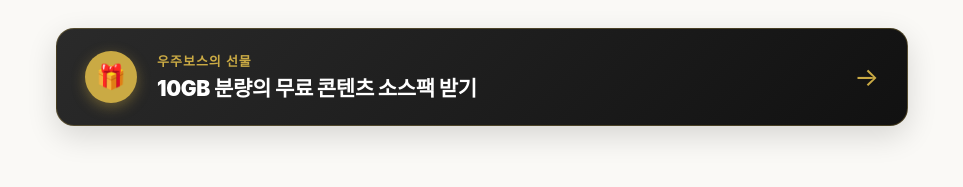
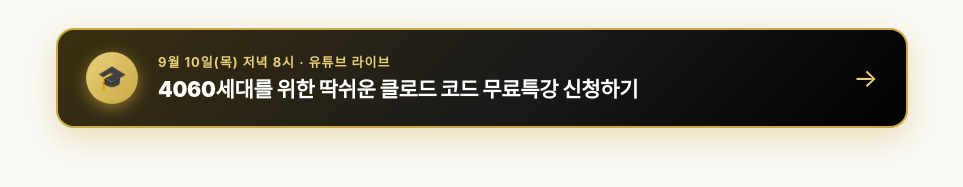
Before and after one commit to woojooboss/hooks200, a plain HTML site: page index.html in a window 1280 px wide. Shown: the top 187 px of the page, without its empty margins (158-1121 px from the left). Drawn offline with Linux system fonts and the light colour scheme; a web font is replaced by a local one.

Commit message:
임시: 소스팩 배너를 9/10 무료특강 배너로 교체 (특강 후 원복 예정)
Co-Authored-By: Claude Fable 5 <noreply@anthropic.com>

```diff
--- a/index.html
+++ b/index.html
@@ -159,11 +159,11 @@
 <body>
 
   <div class="banner-wrap">
-    <a class="cta-banner" href="https://blog.naver.com/woojooboss/223558177937" target="_blank" rel="noopener noreferrer">
-      <span class="badge">🎁</span>
+    <a class="cta-banner" href="https://supereasyai.vercel.app" target="_blank" rel="noopener noreferrer">
+      <span class="badge">🎓</span>
       <span class="txt">
-        <span class="eb">우주보스의 선물</span>
-        <span class="tt">10GB 분량의 무료 콘텐츠 소스팩 받기</span>
+        <span class="eb">9월 10일(목) 저녁 8시 · 유튜브 라이브</span>
+        <span class="tt">4060세대를 위한 딱쉬운 클로드 코드 무료특강 신청하기</span>
       </span>
       <span class="arrow">&rarr;</span>
     </a>
@@ -515,5 +515,20 @@ function applyFilter(){
 
 search.addEventListener('input',()=>{ if(activeCat!==-1&&search.value.trim()!==''){ /* keep cat filter but allow search within */ } applyFilter();});
 </script>
+
+<style id="lecture-banner-override">
+.cta-banner,.gift-banner,header .cta{
+  background:linear-gradient(135deg,#3a2f10 0%,#1a1a1a 55%,#000 100%)!important;
+  border:2px solid #caaa44!important;
+  animation:ctaGlow 2.4s ease-in-out infinite!important;
+  transition:transform .18s ease,box-shadow .18s ease!important;
+}
+.cta-banner:hover,.gift-banner:hover,header .cta:hover{transform:translateY(-3px)!important}
+@keyframes ctaGlow{0%,100%{box-shadow:0 10px 30px rgba(202,170,68,.35)}50%{box-shadow:0 12px 46px rgba(202,170,68,.65)}}
+.cta-banner .badge{background:linear-gradient(135deg,#e8cf7a,#caaa44)!important;color:#1a1a1a!important;box-shadow:0 4px 16px rgba(202,170,68,.6)!important}
+.cta-banner .eb,.gift-banner .gift-label,header .cta .brand{color:#e8cf7a!important}
+.cta-banner .tt,.gift-banner .gift-title,header .cta .desc{color:#fff!important}
+.cta-banner .arrow,.gift-banner .gift-arrow,header .cta .arrow{color:#e8cf7a!important}
+</style>
 </body>
 </html>
```
